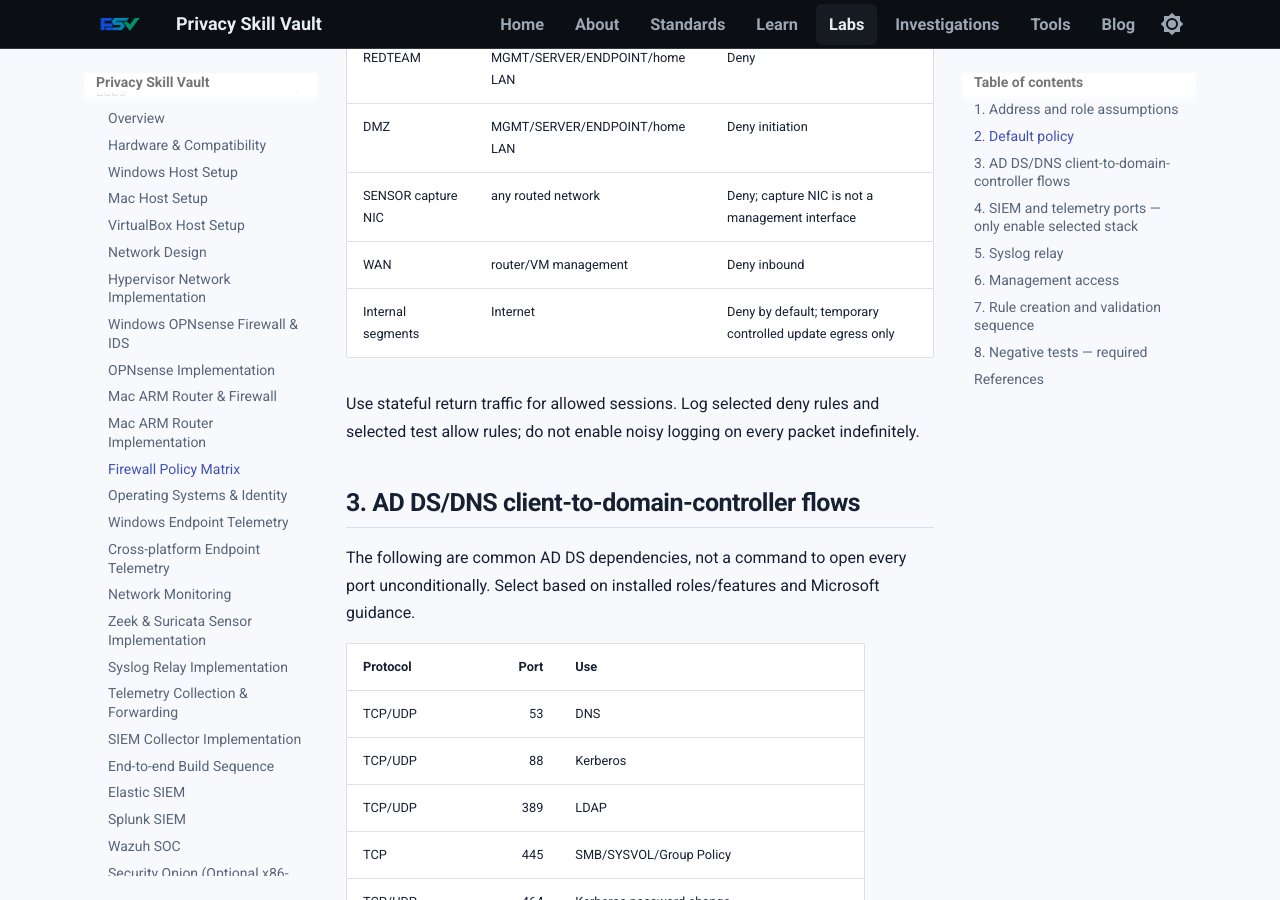
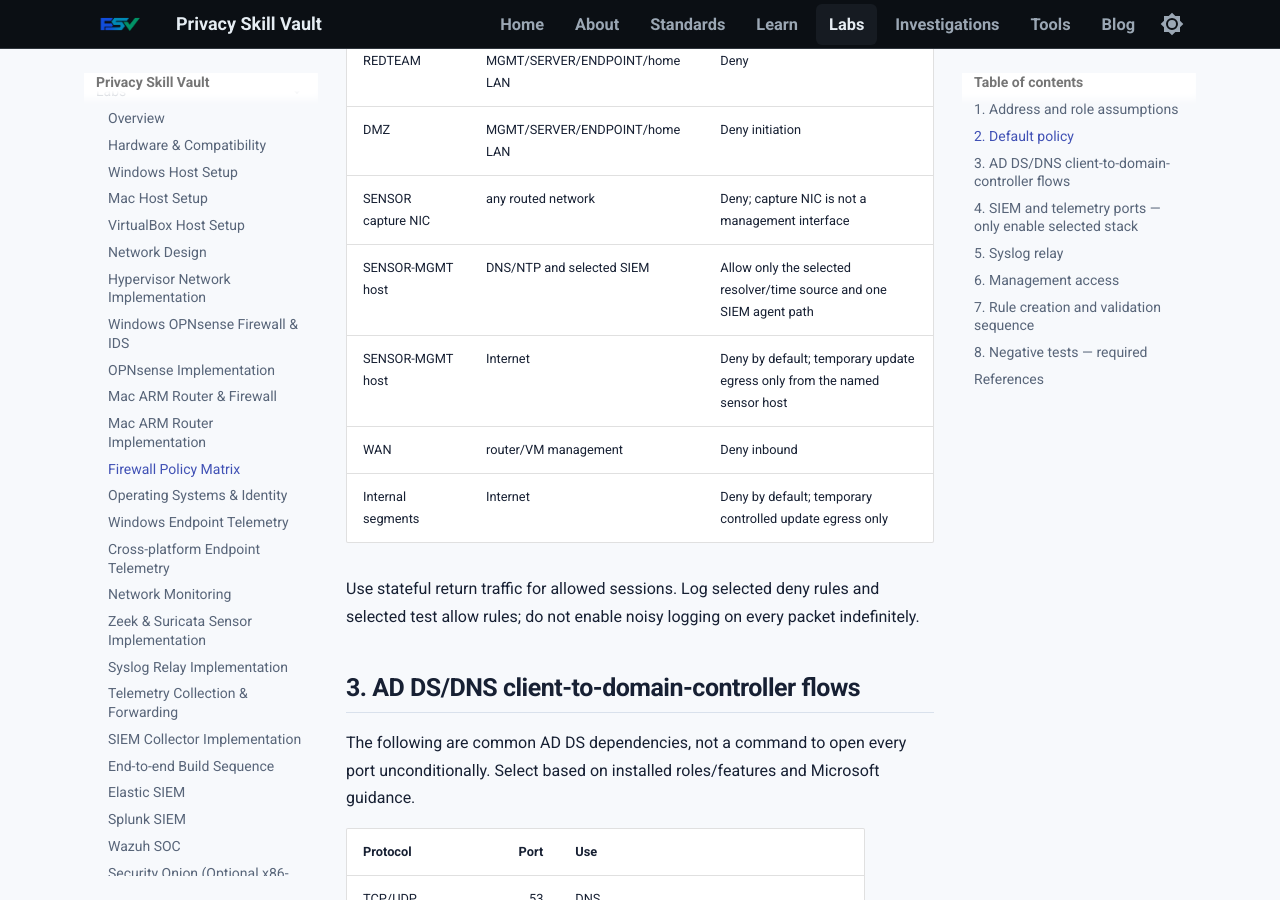
Before and after one commit to PrivacySkillVault/privacyskillvault.github.io, an MkDocs documentation site: the page built from docs/labs/firewall-policy-matrix.md, in a window 1280 px wide and 900 px high, scrolled down 1528 px. Built offline with MkDocs 1.6.1 and Material for MkDocs 9.7.7, drawn with Linux system fonts in a browser that asks for light colours; some of the changed text lies outside the part shown.

Commit message:
Add sensor management host and least-privilege flow to policy matrix

```diff
--- a/docs/labs/firewall-policy-matrix.md
+++ b/docs/labs/firewall-policy-matrix.md
@@ -13,6 +13,7 @@
 | PSV-LOG01 (syslog relay) | 10.10.30.30 | SERVER |
 | SIEM host (one at a time) | Elastic 10.10.30.20; Splunk 10.10.30.21; Wazuh 10.10.30.22 | SERVER |
 | Management workstation | 10.10.10.10 | MGMT |
+| Sensor management host (capture NICs separate/no IP) | 10.10.50.10 | SENSOR-MGMT |
 | Windows endpoint | DHCP/reservation in 10.10.20.0/24 | ENDPOINT |
 | Kali | DHCP/reservation in 10.10.40.0/24 | REDTEAM |
 | Vulnerable target | 10.10.60.20 | DMZ |
@@ -30,6 +31,8 @@
 | REDTEAM | MGMT/SERVER/ENDPOINT/home LAN | Deny |
 | DMZ | MGMT/SERVER/ENDPOINT/home LAN | Deny initiation |
 | SENSOR capture NIC | any routed network | Deny; capture NIC is not a management interface |
+| SENSOR-MGMT host | DNS/NTP and selected SIEM | Allow only the selected resolver/time source and one SIEM agent path |
+| SENSOR-MGMT host | Internet | Deny by default; temporary update egress only from the named sensor host |
 | WAN | router/VM management | Deny inbound |
 | Internal segments | Internet | Deny by default; temporary controlled update egress only |
 
```
